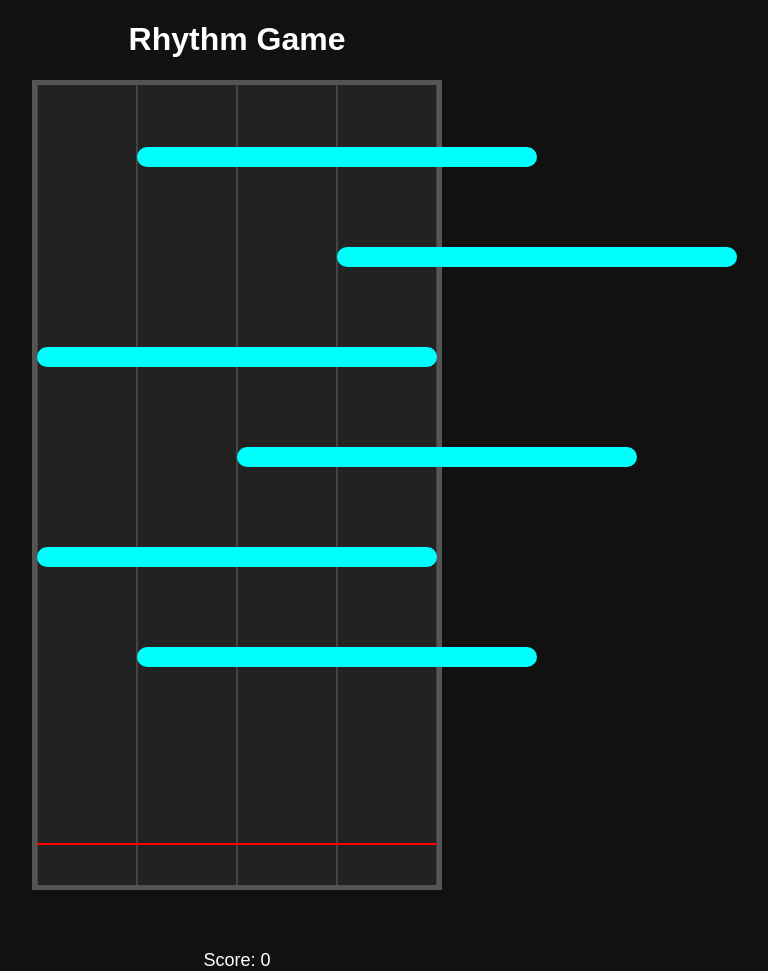
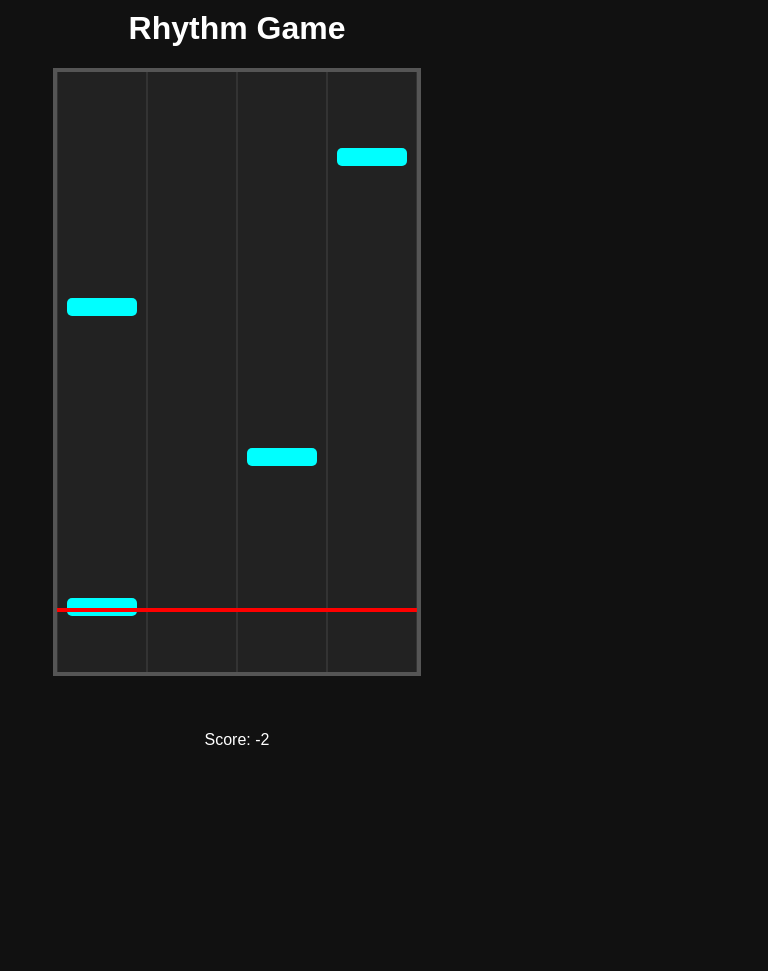
Before and after one commit to Mafatikhul281/seberapa-nasionalis, a Flask app: page /rhythm-game in a window 1280 px wide. Shown: the whole page, without its empty margins (403-1171 px from the left). After the commit the page ends 745 px from the top, so only its background shows below. Run offline with Flask 3, Linux system fonts and the light colour scheme.

Commit message:
Update rhythm.html

```diff
--- a/templates/rhythm.html
+++ b/templates/rhythm.html
@@ -7,151 +7,154 @@
         body {
             margin: 0;
             background: #111;
+            font-family: sans-serif;
             color: white;
-            font-family: sans-serif;
             text-align: center;
         }
+
+        h1 {
+            margin-top: 10px;
+        }
+
         #game {
-            width: 400px;
-            height: 800px;
+            width: 100%;
+            max-width: 360px;
+            height: 600px;
             margin: 20px auto;
             position: relative;
             background: #222;
-            border: 5px solid #555;
+            border: 4px solid #555;
             display: flex;
+            overflow: hidden;
         }
+
         .lane {
             flex: 1;
-            border-left: 1px solid #444;
-            border-right: 1px solid #444;
             position: relative;
+            border-left: 1px solid #333;
+            border-right: 1px solid #333;
+            touch-action: manipulation;
         }
+
         .note {
+            position: absolute;
+            width: 80%;
+            left: 10%;
+            height: 18px;
+            background: cyan;
+            top: 0;
+            border-radius: 5px;
+        }
+
+        .hit-line {
+            position: absolute;
+            bottom: 60px;
             width: 100%;
-            height: 20px;
-            position: absolute;
-            top: 0;
-            background: #0ff;
-            border-radius: 10px;
+            height: 4px;
+            background: red;
+            z-index: 2;
         }
-        .note.hit {
-            animation: hit-flash 0.3s ease-out;
-        }
-        #hit-line {
-            position: absolute;
-            bottom: 40px;
-            width: 100%;
-            height: 2px;
-            background: red;
-        }
+
         #feedback {
+            font-size: 24px;
+            font-weight: bold;
             margin-top: 10px;
-            font-size: 24px;
             height: 30px;
         }
+
         #score {
-            margin-top: 10px;
-            font-size: 18px;
-        }
-        @keyframes hit-flash {
-            0% { transform: scale(1); opacity: 1; }
-            50% { transform: scale(1.5); opacity: 0.6; }
-            100% { transform: scale(1); opacity: 1; }
-        }
-        @keyframes miss-flash {
-            0% { background: #f00; }
-            50% { background: #900; }
-            100% { background: #222; }
-        }
-        #game.miss {
-            animation: miss-flash 0.4s ease;
+            margin-top: 5px;
         }
     </style>
 </head>
 <body>
     <h1>Rhythm Game</h1>
     <div id="game">
-        <div class="lane" data-lane="0"></div>
-        <div class="lane" data-lane="1"></div>
-        <div class="lane" data-lane="2"></div>
-        <div class="lane" data-lane="3"></div>
-        <div id="hit-line"></div>
+        <div class="lane" onclick="handleHit(0)"></div>
+        <div class="lane" onclick="handleHit(1)"></div>
+        <div class="lane" onclick="handleHit(2)"></div>
+        <div class="lane" onclick="handleHit(3)"></div>
+        <div class="hit-line"></div>
     </div>
     <div id="feedback"></div>
     <div id="score">Score: 0</div>
 
-    <!-- Suara -->
-    <audio id="sound-perfect" src="{{ url_for('static', filename='sounds/perfect.mp3') }}"></audio>
-    <audio id="sound-great" src="{{ url_for('static', filename='sounds/great.mp3') }}"></audio>
-    <audio id="sound-good" src="{{ url_for('static', filename='sounds/good.mp3') }}"></audio>
-    <audio id="sound-miss" src="{{ url_for('static', filename='sounds/miss.mp3') }}"></audio>
-
     <script>
+        const lanes = document.querySelectorAll(".lane");
         const game = document.getElementById("game");
-        const lanes = document.querySelectorAll(".lane");
         const feedback = document.getElementById("feedback");
         const scoreDisplay = document.getElementById("score");
-        const sfx = {
-            perfect: document.getElementById("sound-perfect"),
-            great: document.getElementById("sound-great"),
-            good: document.getElementById("sound-good"),
-            miss: document.getElementById("sound-miss")
-        };
-
-        let notes = [];
+        let notes = [[], [], [], []];
         let score = 0;
         let speed = 2;
+        let interval = 1200;
 
         function spawnNote() {
-            const laneIndex = Math.floor(Math.random() * 4);
+            const lane = Math.floor(Math.random() * 4);
             const note = document.createElement("div");
             note.className = "note";
-            note.style.left = `${laneIndex * 25}%`;
-            note.style.top = "0px";
-            note.dataset.lane = laneIndex;
-            game.appendChild(note);
-            notes.push(note);
-        }
+            game.children[lane].appendChild(note);
+            notes[lane].push(note);
 
-        function moveNotes() {
-            for (let i = notes.length - 1; i >= 0; i--) {
-                const note = notes[i];
-                const top = parseInt(note.style.top);
-                note.style.top = `${top + speed}px`;
-
-                if (top > 800) {
-                    showFeedback("Miss", "red");
-                    sfx.miss.play();
-                    game.classList.add("miss");
-                    setTimeout(() => game.classList.remove("miss"), 300);
-                    game.removeChild(note);
-                    notes.splice(i, 1);
-                }
+            // Meningkatkan kecepatan setiap 10 skor
+            if (score > 0 && score % 10 === 0) {
+                speed += 0.3;
+                interval = Math.max(400, interval - 40);
+                clearInterval(noteSpawner);
+                noteSpawner = setInterval(spawnNote, interval);
             }
         }
 
         function handleHit(lane) {
-            for (let i = 0; i < notes.length; i++) {
-                const note = notes[i];
-                const top = parseInt(note.style.top);
-                if (parseInt(note.dataset.lane) === lane) {
-                    const diff = Math.abs(top - 760);
-                    if (diff < 30) {
-                        showFeedback("Perfect", "#0ff"); score += 2; sfx.perfect.play();
-                    } else if (diff < 60) {
-                        showFeedback("Great", "#6f6"); score += 1; sfx.great.play();
-                    } else if (diff < 90) {
-                        showFeedback("Good", "#ff6"); score += 0.5; sfx.good.play();
-                    } else continue;
+            if (notes[lane].length === 0) return;
 
-                    note.classList.add("hit");
-                    setTimeout(() => game.removeChild(note), 300);
-                    notes.splice(i, 1);
+            const note = notes[lane][0];
+            const rect = note.getBoundingClientRect();
+            const gameRect = game.getBoundingClientRect();
+            const hitY = rect.top + rect.height;
+            const hitZone = gameRect.bottom - 60;
 
-                    if (Math.floor(score) % 10 === 0) speed += 0.5;
+            const diff = Math.abs(hitY - hitZone);
 
-                    updateScore();
-                    break;
+            if (diff < 20) {
+                showFeedback("Perfect", "#0f0");
+                playSound("perfect");
+                score += 3;
+            } else if (diff < 40) {
+                showFeedback("Great", "#0ff");
+                playSound("great");
+                score += 1;
+            } else {
+                showFeedback("Miss", "#f00");
+                playSound("miss");
+                return;
+            }
+
+            game.children[lane].removeChild(note);
+            notes[lane].shift();
+            scoreDisplay.textContent = "Score: " + score;
+        }
+
+        function moveNotes() {
+            for (let lane = 0; lane < 4; lane++) {
+                for (let i = 0; i < notes[lane].length; i++) {
+                    const note = notes[lane][i];
+                    const top = parseFloat(note.style.top || "0");
+                    note.style.top = top + speed + "px";
+
+                    if (top > 550) {
+                        game.children[lane].removeChild(note);
+                        notes[lane].shift();
+                        showFeedback("Miss", "#f00");
+                        playSound("miss");
+                        score -= 2;
+                        scoreDisplay.textContent = "Score: " + score;
+
+                        if (score < 0) {
+                            alert("Game Over!");
+                            window.location.reload();
+                        }
+                    }
                 }
             }
         }
@@ -159,24 +162,18 @@
         function showFeedback(text, color) {
             feedback.textContent = text;
             feedback.style.color = color;
-            setTimeout(() => feedback.textContent = "", 400);
+            feedback.style.opacity = 1;
+            setTimeout(() => feedback.style.opacity = 0, 500);
         }
 
-        function updateScore() {
-            scoreDisplay.textContent = "Score: " + Math.floor(score);
+        function playSound(type) {
+            const audio = new Audio(`/static/sounds/${type}.mp3`);
+            audio.volume = 0.4;
+            audio.play();
         }
 
-        // Keyboard & Touch input
-        document.addEventListener("keydown", e => {
-            if (e.key >= '1' && e.key <= '4') handleHit(parseInt(e.key) - 1);
-        });
-
-        lanes.forEach((lane, idx) => {
-            lane.addEventListener("touchstart", () => handleHit(idx));
-        });
-
-        setInterval(spawnNote, 1000);
-        setInterval(moveNotes, 20);
+        let noteSpawner = setInterval(spawnNote, interval);
+        setInterval(moveNotes, 16);
     </script>
 </body>
 </html>
```
